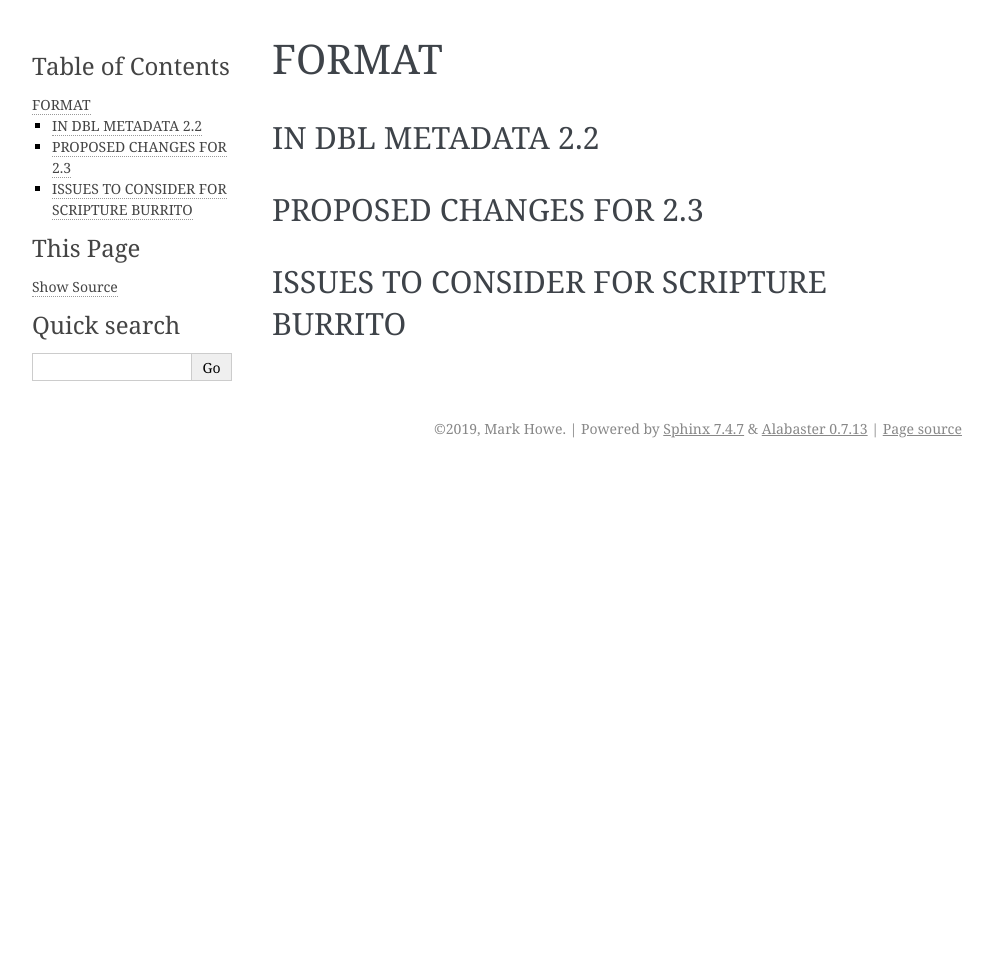
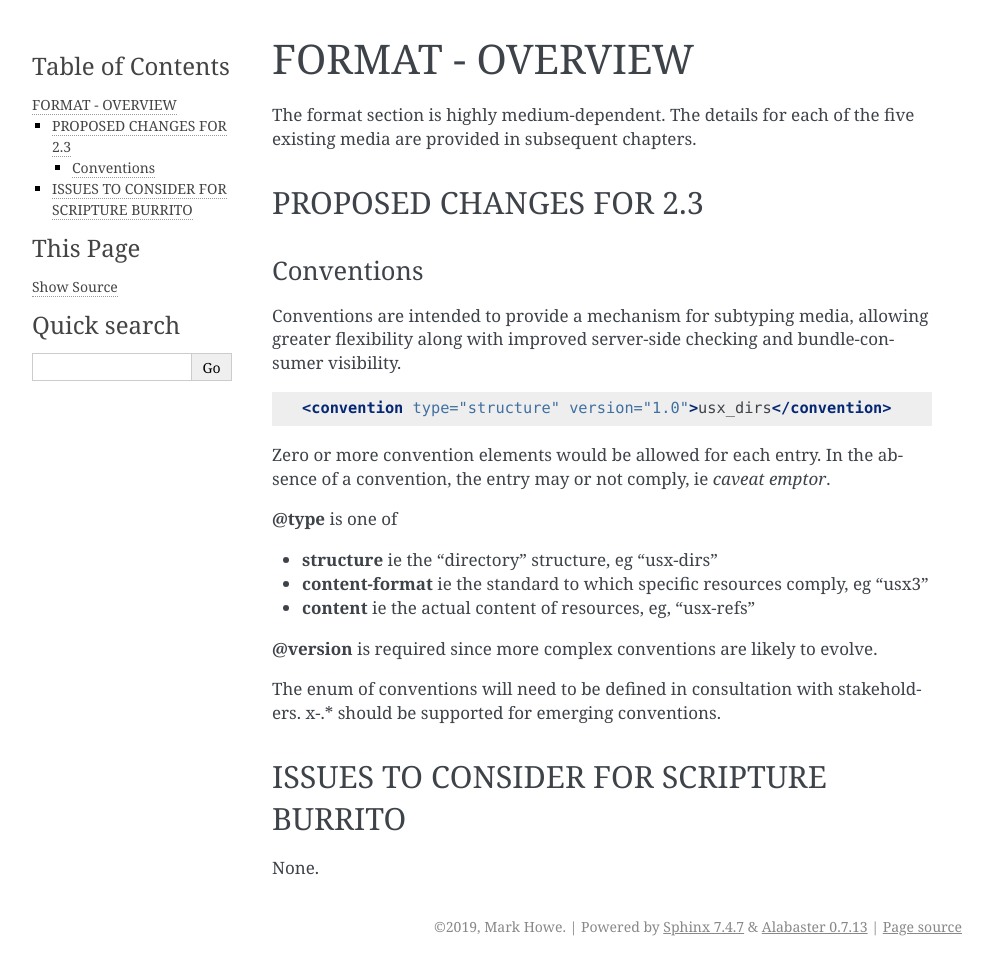
Before and after one commit to bible-technology/scripture-burrito, a Sphinx documentation site: the page built from proto_doc/dbl_2_3/briefing_papers/source/07_format.rst, in a window 1280 px wide. Shown: the whole page, without its empty margins (148-1141 px from the left). Built offline with Sphinx 7.4.7, drawn with Linux system fonts in a browser that asks for light colours; before the commit the page ends 900 px from its top, so only the background shows below that.

Commit message:
Generic format

```diff
--- a/proto_doc/dbl_2_3/briefing_papers/source/07_format.rst
+++ b/proto_doc/dbl_2_3/briefing_papers/source/07_format.rst
@@ -1,15 +1,44 @@
-######
-FORMAT
-######
+#################
+FORMAT - OVERVIEW
+#################
 
-*******************
-IN DBL METADATA 2.2
-*******************
+The format section is highly medium-dependent. The details for each of the
+five existing media are provided in subsequent chapters.
 
 ************************
 PROPOSED CHANGES FOR 2.3
 ************************
 
+===========
+Conventions
+===========
+
+Conventions are intended to provide a mechanism for subtyping media, allowing
+greater flexibility along with improved server-side checking and bundle-consumer
+visibility.
+
+.. code-block:: xml
+
+    <convention type="structure" version="1.0">usx_dirs</convention>
+
+Zero or more convention elements would be allowed for each entry. In the absence
+of a convention, the entry may or not comply, ie *caveat emptor*.
+
+**@type** is one of
+
+* **structure** ie the "directory" structure, eg "usx-dirs"
+
+* **content-format** ie the standard to which specific resources comply, eg "usx3"
+
+* **content** ie the actual content of resources, eg, "usx-refs"
+
+**@version** is required since more complex conventions are likely to evolve.
+
+The enum of conventions will need to be defined in consultation with stakeholders. x-.* should be
+supported for emerging conventions.
+
 ****************************************
 ISSUES TO CONSIDER FOR SCRIPTURE BURRITO
 ****************************************
+
+None.
```
Also changed, not shown: 1 other file.
